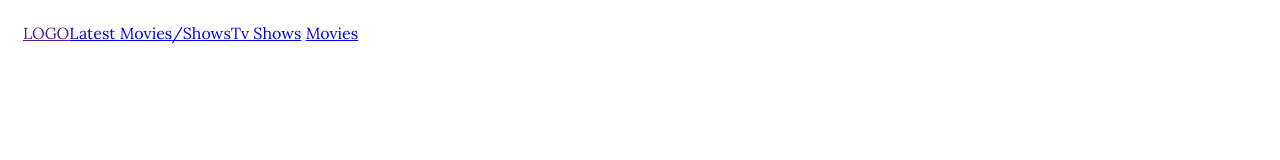
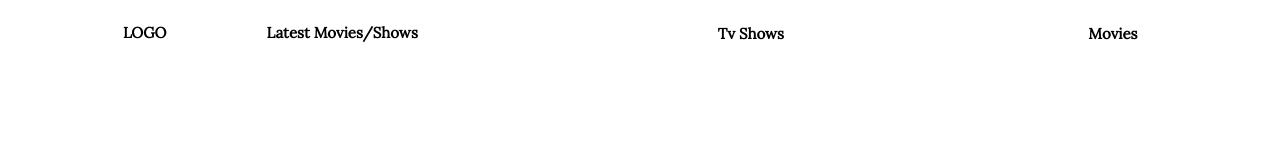
Before and after one commit to bengigo/movies-database, a website built with webpack: page dist/index.html in a window 1280 px wide. Built offline with nearby package versions, Linux system fonts and the light colour scheme; no server answers.

Commit message:
fix the conflict

```diff
--- a/dist/index.html
+++ b/dist/index.html
@@ -11,17 +11,19 @@
       rel="stylesheet"
       href="https://fonts.googleapis.com/css2?family=Material+Symbols+Outlined:opsz,wght,FILL,GRAD@20..48,100..700,0..1,-50..200"
     />
+    <link rel="stylesheet" href="/src/style.css">
 
     <title>Movies Database</title>
   <script defer src="main.js"></script></head>
   <body>
     <header id="navigation">
-      <a href="">LOGO</a>
-      <a href="#">Latest Movies/Shows</a>
+      <a href="#" class="logo">LOGO</a>
+      <a href="#" class="logo">Latest Movies/Shows</a>
       <nav id="other-interfaces">
-        <a href="#">Tv Shows</a>
-        <a href="#">Movies</a>
+        <a href="#" class="interface">Tv Shows</a>
+        <a href="#" class="interface">Movies</a>
       </nav>
     </header>
+
   </body>
 </html>
```
Also changed, not shown: dist/main.js (+1 -1 lines).
